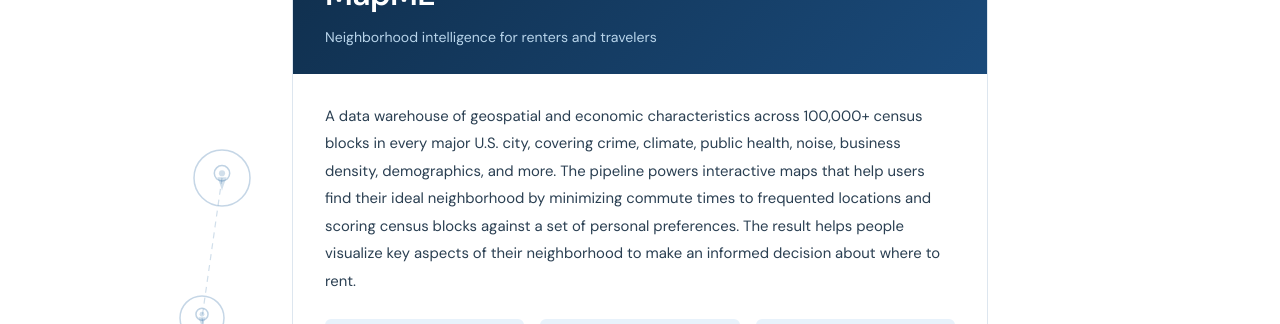
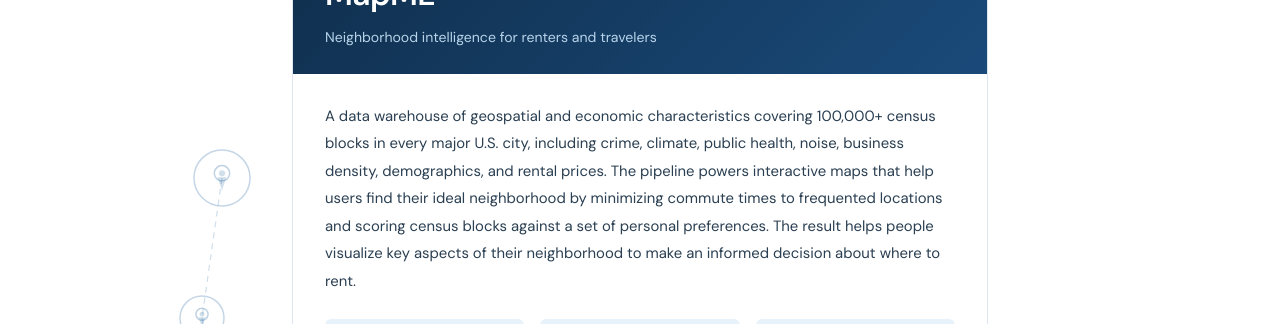
Before and after one commit to colindonahue123-ui/colindonahue123-ui.github.io, a Jekyll site: the page projects.html, which Jekyll copies as it is, in a window 1280 px wide. Shown: the part 400-724 px from the top of the page. Built offline with Jekyll 4.4.1, drawn with Linux system fonts in a browser that asks for light colours.

Commit message:
Update projects.html

```diff
--- a/projects.html
+++ b/projects.html
@@ -392,7 +392,7 @@
 
     <div class="project-body">
       <p class="project-desc">
-        A data warehouse of geospatial and economic characteristics across 100,000+ census blocks in every major U.S. city, covering crime, climate, public health, noise, business density, demographics, and more. The pipeline powers interactive maps that help users find their ideal neighborhood by minimizing commute times to frequented locations and scoring census blocks against a set of personal preferences. The result helps people visualize key aspects of their neighborhood to make an informed decision about where to rent.
+        A data warehouse of geospatial and economic characteristics covering 100,000+ census blocks in every major U.S. city, including crime, climate, public health, noise, business density, demographics, and rental prices. The pipeline powers interactive maps that help users find their ideal neighborhood by minimizing commute times to frequented locations and scoring census blocks against a set of personal preferences. The result helps people visualize key aspects of their neighborhood to make an informed decision about where to rent.
       </p>
 
       <div class="project-stats">
```
